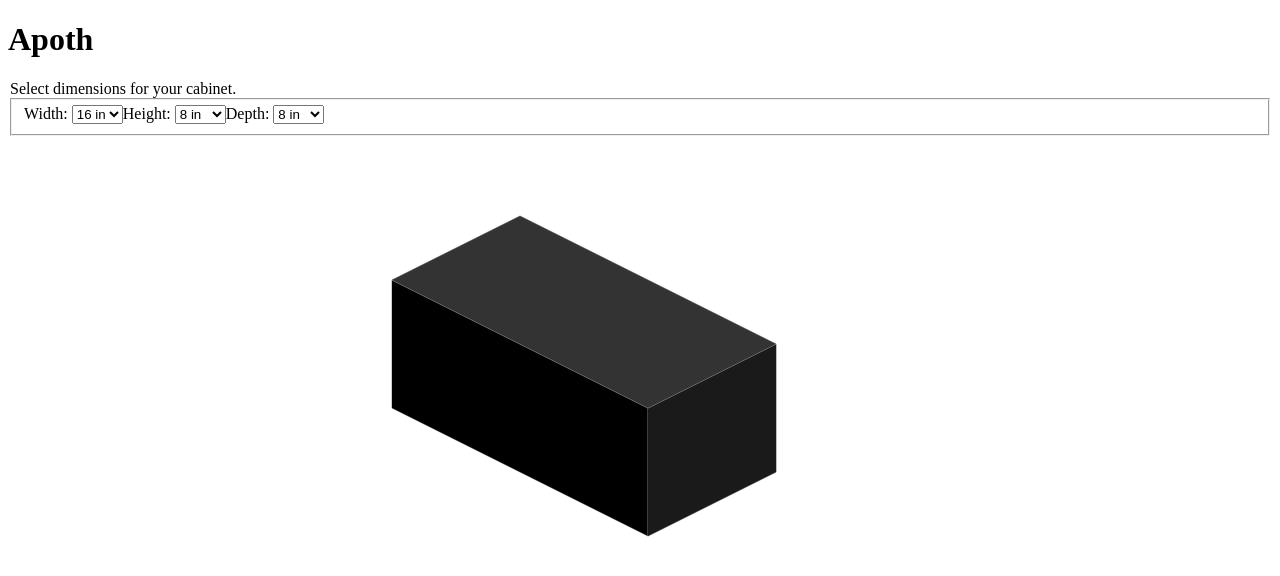
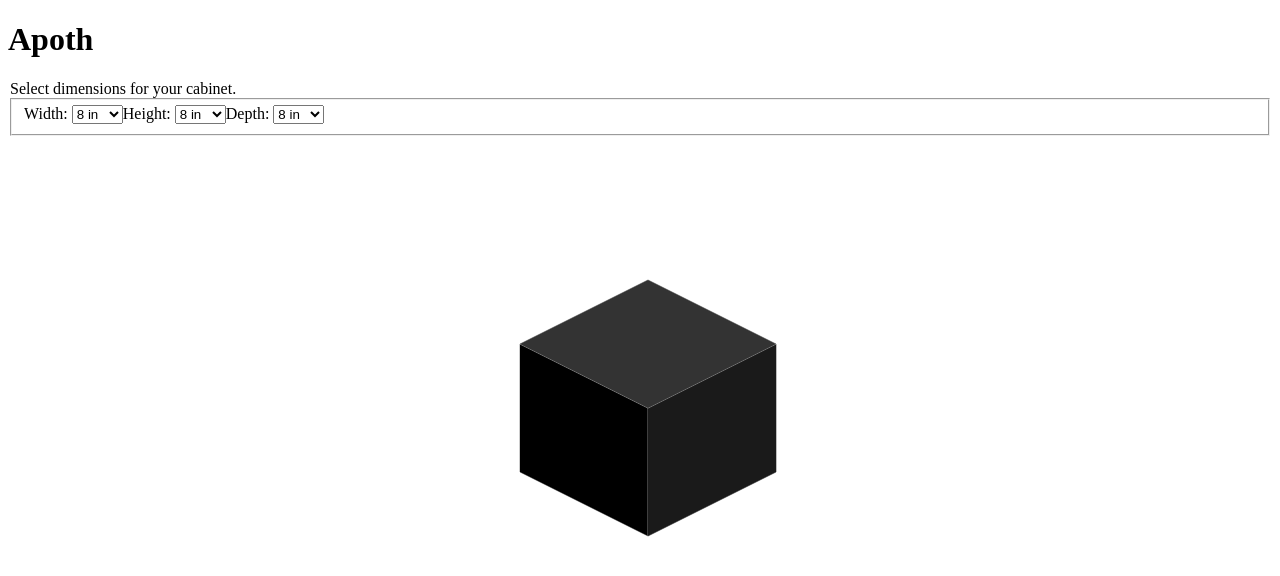
Before and after one commit to gscottqueen/apoth, a React (Create React App) app: page / in a window 1280 px wide. Shown: the top 576 px of the page. Built offline with nearby package versions, Linux system fonts and the light colour scheme.

Commit message:
bring scale measurement in from util

```diff
--- a/src/App.js
+++ b/src/App.js
@@ -1,16 +1,12 @@
 import { useState } from 'react';
 import { CabinetConfigurator, Carcas } from './components'
+import { scaleMeasurement } from './components/utils/functions'
 
 function App() {
 
-  const [width, setWidth] = useState(16)
+  const [width, setWidth] = useState(8)
   const [height, setHeight] = useState(8)
   const [depth, setDepth] = useState(8)
-
-  // pixels to inches at 1/6 scale
-  function scaleMeasurement(value) {
-    return value * 96 / 6
-  }
 
   return (
     <div className="App">
```
